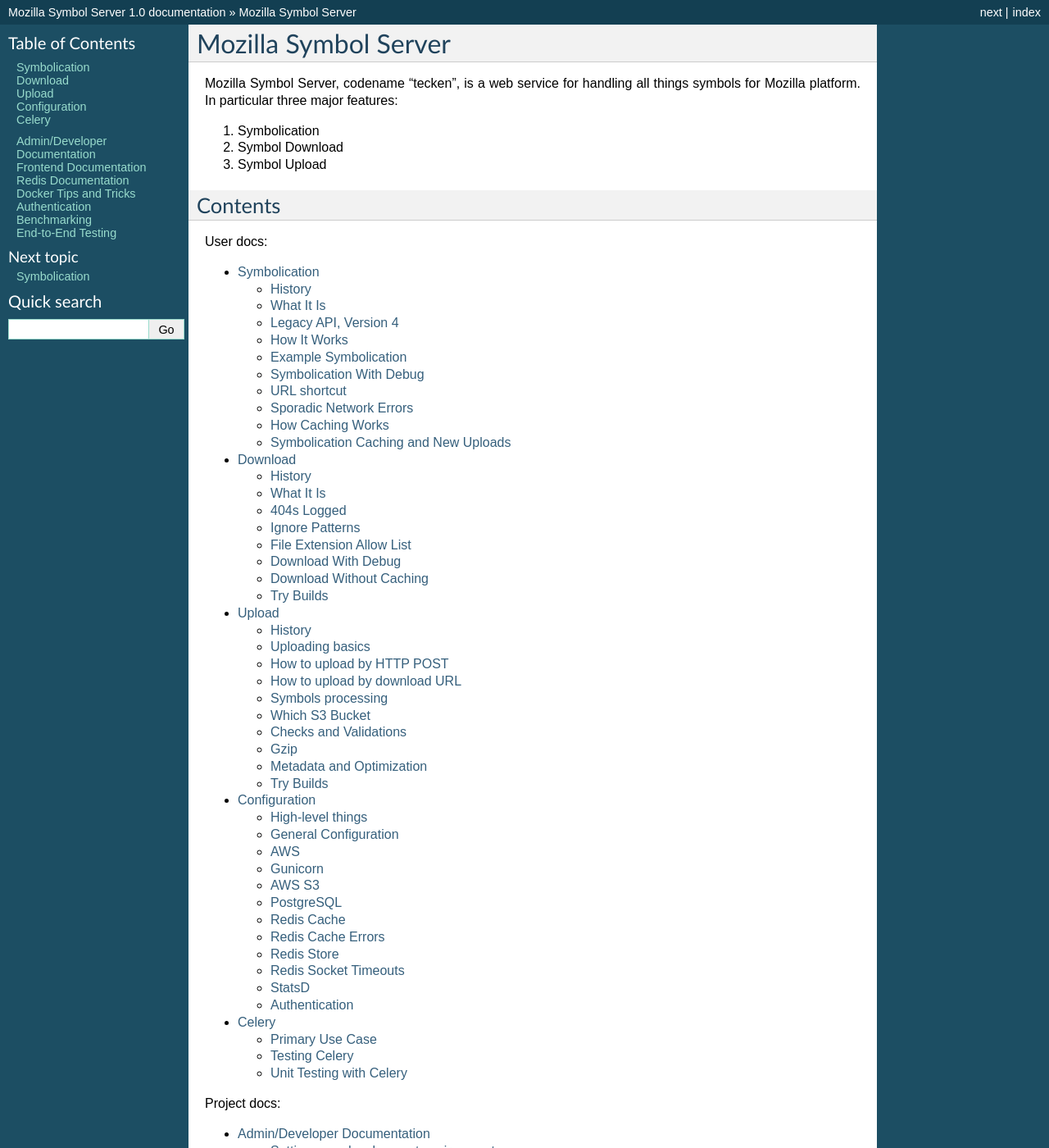
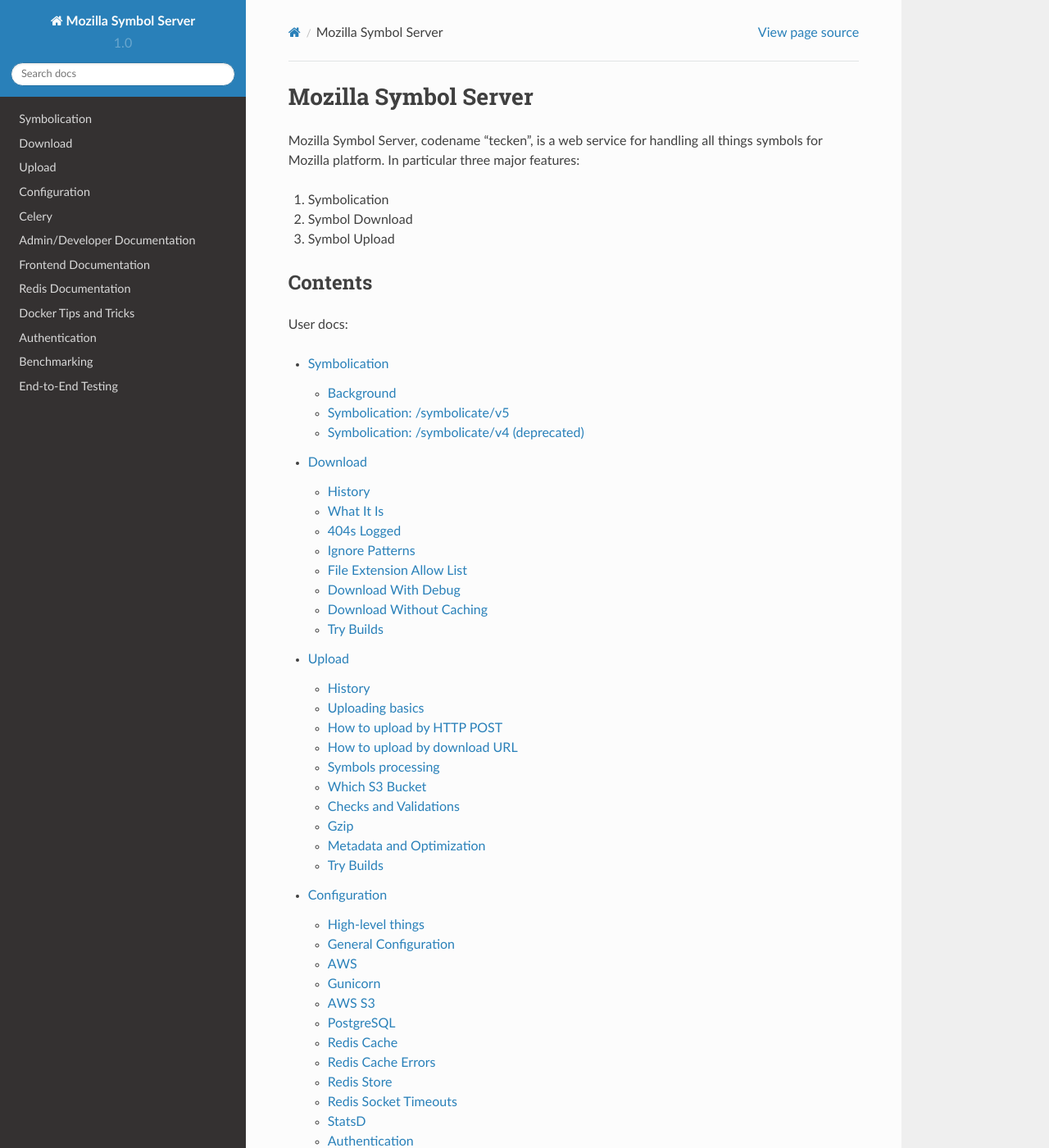
Before and after one commit to mozilla-services/tecken, a Sphinx documentation site: the page built from docs/index.rst, in a window 1280 px wide and 1400 px high. Shown: the whole window at 82% size. Built offline with Sphinx 7.4.7 and the Read the Docs theme 2.0.0, drawn with Linux system fonts in a browser that asks for light colours; part of the change alters nothing that is shown; some of the changed text lies outside the part shown.

Commit message:
bug 1627052: rewrite symbolication API docs
This overhauls the symbolication API docs to make them more
user-focused. It should be easier to read the docs and understand how to
use the API now.

Further, this fixes the docs so they use the sphinx-rtd-theme when
building locally. This is what we use on RTD, so it makes it easier to
edit and author them locally.

```diff
--- a/docs/conf.py
+++ b/docs/conf.py
@@ -26,6 +26,8 @@ sys.path.insert(0, str(BASEDIR))
 
 # -- Custom configuration -------------------------------------------------
 
+import sphinx_rtd_theme
+
 extlinks = {
     "base_url": ("https://symbols.mozilla.org/%s", "https://symbols.mozilla.org")
 }
@@ -40,8 +42,7 @@ extlinks = {
 # ones.
 extensions = [
     "sphinx.ext.extlinks",
-    # 'sphinx.ext.autodoc',
-    # 'everett.sphinx_autoconfig',
+    "sphinxcontrib.httpdomain",
 ]
 
 # Add any paths that contain templates here, relative to this directory.
@@ -122,7 +123,7 @@ todo_include_todos = False
 
 # The theme to use for HTML and HTML Help pages.  See the documentation for
 # a list of builtin themes.
-html_theme = "default"
+html_theme = "sphinx_rtd_theme"
 
 # Theme options are theme-specific and customize the look and feel of a theme
 # further.  For a list of options available for each theme, see the
@@ -131,6 +132,7 @@ html_theme = "default"
 
 # Add any paths that contain custom themes here, relative to this directory.
 # html_theme_path = []
+html_theme_path = [sphinx_rtd_theme.get_html_theme_path()]
 
 # The name for this set of Sphinx documents.
 # "<project> v<release> documentation" by default.
--- a/docs/symbolication.rst
+++ b/docs/symbolication.rst
@@ -2,356 +2,254 @@
 Symbolication
 =============
 
+.. contents::
 
-History
-=======
 
-The original implementation was Vladan Djeric's
-`Snappy-Symbolication-Server`_ which was written in Tornado and was never
-hosted with ops support or monitoring.
-
-This is a re-write of that and baked in as one of multiple features in
-Mozilla Symbol Server.
-
-.. _`Snappy-Symbolication-Server`: https://github.com/vdjeric/Snappy-Symbolication-Server
-
-What It Is
+Background
 ==========
 
-You make a POST request to :base_url:`/symbolicate/v5` with a JSON body.
-That JSON body has to contain certain keys and adhere to a specific format.
-Here is an example:
+Stacks
+------
 
-.. code-block:: json
+The stack is denoted as a list of lists. Each frame in the stack is composed
+of two things:
 
-    {
-        "jobs": [
-            {
-              "memoryMap": [
-                [
-                  "xul.pdb",
-                  "44E4EC8C2F41492B9369D6B9A059577C2"
-                ],
-                [
-                  "wntdll.pdb",
-                  "D74F79EB1F8D4A45ABCD2F476CCABACC2"
-                ]
-              ],
-              "stacks": [
-                [
-                  [0, 11723767],
-                  [1, 65802]
-                ]
-              ]
-            }
-        ]
-    }
+1. the index in the modules list for the module for this frame
+2. the memory offset relative to the base memory address for that module as
+   an integer
+
+For example, ``[1, 65802]`` is the 1-index module in the ``memoryMap`` and
+module offset 65802.
 
 
-As a shortcut, you don't have to have a list ``jobs``. E.g. this works
-the same as the example above:
+Modules
+-------
 
-.. code-block:: json
+Modules are denoted by a debug filename and debug id. Without those, Tecken
+can't find the symbols file for that module.
 
-    {
-      "memoryMap": [
-        [
-          "xul.pdb",
-          "44E4EC8C2F41492B9369D6B9A059577C2"
-        ],
-        [
-          "wntdll.pdb",
-          "D74F79EB1F8D4A45ABCD2F476CCABACC2"
-        ]
-      ],
-      "stacks": [
-        [
-          [0, 11723767],
-          [1, 65802]
-        ]
-      ]
-    }
+Each debug filename/debug id corresponds to a path in the symbols store. The
+full URL comes from taking the base url, appending the debug filename,
+appending the debug id, and then appending the debug filename with a ``.sym``
+extensions.
+
+For example, ``["wntdll.pdb", "D74F79EB1F8D4A45ABCD2F476CCABACC2"]`` becomes
+``https://example.com/v1/wntdll.pdb/D74F79EB1F8D4A45ABCD2F476CCABACC2/wntdll.sym``.
 
 
+Symbolication
+-------------
 
-The ``memoryMap`` is list of symbol filenames and their debug ID. Each 2-D
-tuple corresponds to a path in our S3 symbol store. The full URL comes
-from taking the base URL (e.g. ``https://s3-us-west-2.amazonaws.com/org.mozilla.crash-stats.symbols-public/v1/``)
-plus the first first part (e.g. ``wntdll.pdb``) and then the debug ID
-(e.g. ``D74F79EB1F8D4A45ABCD2F476CCABACC2``) and then lastly the first part
-again but instead of ``.pdb`` it's replaced with ``.sym``.
+Given a set of modules and a set of stacks, symbolication is the act of fetching
+the debug symbols files for the modules, looking up the module offsets, and
+then returning the symbol information.
 
-So, as a full example, ``["wntdll.pdb", "D74F79EB1F8D4A45ABCD2F476CCABACC2"]``
-becomes ``https://s3-us-west-2.amazonaws.com/org.mozilla.crash-stats.symbols-public/v1/wntdll.pdb/D74F79EB1F8D4A45ABCD2F476CCABACC2/wntdll.sym``.
+For eaxmple, given this set of modules::
 
-The ``stacks`` part is a list of lists, also known as "an array of stack traces".
-Each stack trace is a list of "frames". Each frame is a 2-D tuple of
-"module index" and "module offset". That module index is a number that corresponds
-to an item in the ``memoryMap`` (see above). And the module offset is the
-offset of this frame's instruction pointer relative to the base memory
-address of the module in which the code is contained as an integer (in base 16).
+    [ "firefox.pdb", "5F84ACF1D63667F44C4C44205044422E1" ],
+    [ "mozavcodec.pdb", "9A8AF7836EE6141F4C4C44205044422E1" ],
+    [ "Windows.Media.pdb", "01B7C51B62E95FD9C8CD73A45B4446C71" ],
+    [ "xul.pdb", "09F9D7ECF31F60E34C4C44205044422E1" ],
+    ...
 
-So, in the example above, ``[1, 65802]`` means the 1th element (starting with 0)
-in the ``memoryMap`` which in this example is
-``["wntdll.pdb", "D74F79EB1F8D4A45ABCD2F476CCABACC2"]``.
+and this stack::
 
-What you get back is a JSON output that looks like this:
+    [ 3, 6516407 ],
+    [ 3, 12856365 ],
+    [ 3, 12899916 ],
+    [ 3, 13034426 ],
+    ...
 
-.. code-block:: json
+you might end up with something like this::
 
-    {
-      "results": [
-        {
-          "stacks": [
-            [
-              {
-                "frame": 0,
-                "module_offset": "0xb2e3f7",
-                "module": "xul.pdb",
-                "function": "sctp_send_initiate",
-                "function_offset": "0x4ca"
-              },
-              {
-                "frame": 1,
-                "module_offset": "0x1010a",
-                "module": "wntdll.pdb"
-              }
-            ]
-          ],
-          "found_modules": {
-            "wntdll.pdb/D74F79EB1F8D4A45ABCD2F476CCABACC2": false,
-            "xul.pdb/44E4EC8C2F41492B9369D6B9A059577C2": true
-          }
-        }
-      ]
-    }
-
-The ``results`` list's order matches the list of ``jobs`` in the input.
+    0  xul.pdb  mozilla::ConsoleReportCollector::FlushReportsToConsole(unsigned long long, nsIConsoleReportCollector::ReportAction)
+    1  xul.pdb  mozilla::net::HttpBaseChannel::MaybeFlushConsoleReports()",
+    2  xul.pdb  mozilla::net::HttpChannelChild::OnStopRequest(nsresult const&, mozilla::net::ResourceTimingStructArgs const&, mozilla::net::nsHttpHeaderArray const&, nsTArray<mozilla::net::ConsoleReportCollected> const&)
+    3  xul.pdb  std::_Func_impl_no_alloc<`lambda at /builds/worker/checkouts/gecko/netwerk/protocol/http/HttpChannelChild.cpp:1001:11',void>::_Do_call()
+    ...
 
 
-Legacy API, Version 4
-=====================
+Symbolication: /symbolicate/v5
+==============================
 
-Prior to Version 5, was version 4 and the difference are as follows. The
-input could only be exactly 1 job. And the JSON input had to contain
-``"version": 4``.
+.. http:post:: /symbolicate/v5
+   :synopsis: Symbolicates stacks.
 
-The output had less information and it was always the output of exactly 1 job.
-And example output:
+   Symbolicate one or more stacks.
 
-.. code-block:: json
+   Send an HTTP POST request with a JSON payload.
 
-    {
-      "symbolicatedStacks": [
-        [
-          "XREMain::XRE_mainRun() (in xul.pdb)",
-          "KiUserCallbackDispatcher (in wntdll.pdb)"
+   **Example request:**
+
+   .. sourcecode:: http
+
+      POST /symbolicate/v5 HTTP/1.1
+
+      {
+        "jobs": [
+          {
+            "memoryMap": [
+              [
+                "xul.pdb",
+                "44E4EC8C2F41492B9369D6B9A059577C2"
+              ],
+              [
+                "wntdll.pdb",
+                "D74F79EB1F8D4A45ABCD2F476CCABACC2"
+              ]
+            ],
+            "stacks": [
+              [
+                [0, 11723767],
+                [1, 65802]
+              ]
+            ]
+          }
         ]
-      ],
-      "knownModules": [
-        true,
-        true
-      ]
-    }
+      }
 
-The order of the ``symbolicatedStacks`` matches the order of the ``stacks``
-sent in. Each item is a string of the format
-``{function name} in ({module file name})``.
+   **Example response:**
 
-If the symbol can't find found a particular module, then the format becomes
-``{module offset in hex} in ({module file name})``.
+   .. sourcecode:: http
 
-The ``knownModules`` list matches the order of the ``memoryMap`` list.
-For each module and debug ID tuple, this is either ``True`` if the symbol file
-could be found or ``False`` if it couldn't be found or couldn't be downloaded.
+      HTTP/1.1 200 OK
+      Content-Type: application/json
 
-Note! ``knownModules`` makes no distinction if the symbol file failure to download is permanent
-or temporary. The symbolication server attempts to retry failed downloads but
-it uses caching to remember that it failed for a limited amount of time to
-avoid hitting the same failure over and over.
+      {
+        "results": [
+          {
+            "stacks": [
+              [
+                {
+                  "frame": 0,
+                  "module_offset": "0xb2e3f7",
+                  "module": "xul.pdb",
+                  "function": "sctp_send_initiate",
+                  "function_offset": "0x4ca"
+                },
+                {
+                  "frame": 1,
+                  "module_offset": "0x1010a",
+                  "module": "wntdll.pdb"
+                }
+              ]
+            ],
+            "found_modules": {
+              "wntdll.pdb/D74F79EB1F8D4A45ABCD2F476CCABACC2": false,
+              "xul.pdb/44E4EC8C2F41492B9369D6B9A059577C2": true
+            }
+          }
+        ]
+      }
 
-The module offset (e.g. ``65802``) might not correspond to an exact location
-in the module. If no exact location is found, it uses the nearest offset
-rounded down.
+   Here's an example you can copy and paste:
+
+   .. code-block:: shell
+
+       curl -d '{"jobs": [{"stacks":[[[0,11723767],[1, 65802]]],"memoryMap":[["xul.pdb","44E4EC8C2F41492B9369D6B9A059577C2"],["wntdll.pdb","D74F79EB1F8D4A45ABCD2F476CCABACC2"]]}]}' http://localhost:8000/symbolicate/v5
 
 
-How It Works
-============
+   **Tips:**
 
-Each module index and module offset pair is iterated over in each stack.
-The module index is used to load the symbol. Either from cache or from
-the S3 source.
+   1. Try to batch symbolication so a single request contains multiple jobs. That'll
+      reduce the HTTP request/response overhead.
+   2. If you get a non-200 response, wait a bit and try again.
+   3. You should always get back a JSON response. If you don't, treat that like
+      a failure, wait a bit and try again.
+   4. If you're getting a 200 response, but some frames aren't symbolicated,
+      then either Tecken doesn't have debugging symbols for that module or
+      the debugging symbols for that module are malformed.
 
-When it was not available in the cache and had to be downloaded, we parse
-every line of the symbol file and extract all offsets and their function
-names from the lines that start with either ``FUNC{space}`` or ``PUBLIC{space}``.
-Only this mapping is saved in the cache.
+   :<json jobs: array of json objects each specifying a job
+       to symbolicate
 
-Once the symbols have been loaded from that module, we try to look up
-the offset. First we try to look up the exact offset and if that fails
-we sort ALL offsets in that module and find the nearest one, rounded down.
+       :[].memoryMap: array of ``[debug name (str), debug id (str)]`` arrays
 
-If any of the offsets can't be converted to a hex, it gets skipped and
-ignored. For example if you have a frame tuple that looks like this:
-``[0, 1.00000]`` the resulting symbolication of that will simply be
-``["1.00000"]`` as a string.
+       :[].stacks: array of stacks where each stack is an array of
+           ``[module index (int), memory offset (int)]`` arrays
+
+   :>json results: array of result objects--one for every job
+
+       :[].stacks: array of symbolicated stacks where each stack is an array
+           of JSON objects
+
+           :frame (int): frame index
+           :module_offset (str): the module offset in hex
+           :module (str): the module name
+           :function (str): the function name
+           :function_offset (str): the function offset in hex
+
+       :[].found_modules: json object indicating which modules we had symbols
+           for and which ones we didn't
+
+           :<debug_filename>/<debug_id> (str): `true` if we found symbols, `false` if we didn't, and `null` if we
+               didn't need to look up symbols because it's not referenced in the stacks
 
 
-Example Symbolication
-=====================
+   :reqheader Debug: if you add ``Debug: true`` to the headers, then symbolication
+       will also return debug information about cache lookups, how many downloads,
+       timings, and some other things
 
-Here's an example you can copy and paste::
-
-    curl -d '{"jobs": [{"stacks":[[[0,11723767],[1, 65802]]],"memoryMap":[["xul.pdb","44E4EC8C2F41492B9369D6B9A059577C2"],["wntdll.pdb","D74F79EB1F8D4A45ABCD2F476CCABACC2"]]}]}' http://localhost:8000/symbolicate/v5
-
-Note, if you only have a single job you can write it as this too::
-
-    curl -d '{"stacks":[[[0,11723767],[1, 65802]]],"memoryMap":[["xul.pdb","44E4EC8C2F41492B9369D6B9A059577C2"],["wntdll.pdb","D74F79EB1F8D4A45ABCD2F476CCABACC2"]]}' http://localhost:8000/symbolicate/v5
+   :statuscode 200: success symbolicating stacks
+   :statuscode 500: something bad happened--please open up a bug
+   :statuscode 503: problem downloading from symbols stores when symbolicating
+       stacks; wait a bit and try again
 
 
-Symbolication With Debug
-========================
+Symbolication: /symbolicate/v4 (deprecated)
+===========================================
 
-To get more debug information in the response output, you can add a header
-to the request. Simply set header ``Debug`` to something like ``true``.
-For example:
+.. http:post:: /symbolicate/v4
+   :deprecated:
+   :synopsis: Symbolicates stacks.
 
-.. code-block:: shell
+   Symbolicate one or more stacks.
 
-    curl -H 'Debug: true' -d '{"stacks":[[[0,11723767],[1, 65802]]],"memoryMap":[["xul.pdb","44E4EC8C2F41492B9369D6B9A059577C2"],["wntdll.pdb","D74F79EB1F8D4A45ABCD2F476CCABACC2"]],"version":4}' http://localhost:8000/symbolicate/v4
+   Send an HTTP POST request with a JSON payload.
 
-This will return an output that can look like this:
+   **Example request:**
 
-.. code-block:: json
+   .. sourcecode:: http
 
-    {
-        "debug": {
-            "cache_lookups": {
-                "count": 2,
-                "size": 0,
-                "time": 0.006340742111206055
-            },
-            "downloads": {
-                "count": 2,
-                "size": 70490521,
-                "time": 16.34278154373169
-            },
-            "modules": {
-                "count": 2,
-                "stacks_per_module": {
-                    "wntdll.pdb/D74F79EB1F8D4A45ABCD2F476CCABACC2": 1,
-                    "xul.pdb/44E4EC8C2F41492B9369D6B9A059577C2": 1
-                }
-            },
-            "stacks": {
-                "count": 2,
-                "real": 2
-            },
-            "time": 16.75939154624939
-        },
-        "knownModules": [
-            true,
-            true
+      POST /symbolicate/v4 HTTP/1.1
+
+      {
+        "memoryMap": [
+          [
+            "xul.pdb",
+            "44E4EC8C2F41492B9369D6B9A059577C2"
+          ],
+          [
+            "wntdll.pdb",
+            "D74F79EB1F8D4A45ABCD2F476CCABACC2"
+          ]
         ],
-        "symbolicatedStacks": [
-            [
-                "XREMain::XRE_mainRun() (in xul.pdb)",
-                "KiUserCallbackDispatcher (in wntdll.pdb)"
-            ]
-        ]
-    }
-
-The keys inside the ``debug`` block means as follows:
-
-* ``cache_lookups.count`` - how many times it tried to do a query on
-  the LRU cache
-
-* ``cache_lookups.size`` - the total bytes size of data returned by the
-  LRU cache
-
-* ``cache_lookups.time`` - total time it took to make these queries on the
-  LRU cache
-
-* ``downloads.count`` - number of successful downloads of symbols over
-  the network
-
-* ``downloads.size`` - the total bytes size of symbols downloaded
-  when uncompressed
-
-* ``downloads.time`` - total time it took to make these downloads over
-  the network
-
-* ``modules.count`` - number of modules that needed to be looked up
-
-* ``modules.stacks_per_module`` - number of stacks that were referring to
-  each module
-
-* ``stacks.count`` - total number of frames in all stack traces that were
-  symbolicated
-
-* ``stacks.real`` - total number of frames in all stack traces that were
-  symbolicated except those offsets that couldn't be converted to hex.
+        "stacks": [
+          [
+            [0, 11723767],
+            [1, 65802]
+          ]
+        ],
+        "version": 4
+      }
 
 
-URL shortcut
-============
+   **Example response:**
 
-The ideal URL to POST request to is :base_url:`/symbolicate/v4`
-but to support legacy usage when the domain was `symbolapi.mozilla.org`
-you can also do the same POST request to :base_url:`/` too.
+   .. sourcecode:: http
 
+      HTTP/1.1 200 OK
+      Content-Type: application/json
 
-Sporadic Network Errors
-=======================
-
-If, during symbolication, we fail to download a symbol from the S3 store,
-the symbolication fails and a ``503 Service Unavailable`` is returned.
-This only happens if the communication with S3 fails in an **operational
-way** such as failing to connect, SSL errors, or timeouts.
-
-If you, as a client receive this error it means you can try again later
-and it should work then.
-
-If however there are problems with the symbol files downloaded from S3,
-the client will receive a ``200 OK`` modules needed will be reported as
-**not found**. For example, if a certain ``xul.sym`` file is corrupt,
-the symbolication will work but it will say the module can't be found.
-
-How Caching Works
-=================
-
-The S3 symbol storage is vastly bigger than the Symbol Server Symbolication
-can have available at short notice so each symbol is looked up on the fly
-and when looked up once, stored in a `Redis server`_ that is configured to work
-to work as an LRU_ (Least Recently Used) cache.
-
-It means it's capped and it will keep symbols that are frequently used hot.
-When the Redis LRU cache saves an entry, it compares if the total memory used
-is now going to be bigger than the maximum memory amount
-(configured by config or by  the limit of the server it runs on) allowed.
-If so, it figures out which keys were **least recently** used and deletes
-them from Redis. The default configuration for how many it deletes is 5 but
-you can change that in configuration.
-
-The eviction policy of the Redis LRU is ``allkeys-lru``. If the eviction
-policy is not changed to one that evicts, every write would cause an error
-when you try to save new symbols.
-
-.. _LRU: https://en.wikipedia.org/wiki/Cache_replacement_policies#Least_Recently_Used_.28LRU.29
-.. _`Redis server`: https://redis.io/topics/lru-cache
-
-Symbolication Caching and New Uploads
-=====================================
-
-Symbolication relies on using Redis as a LRU cache. Meaning, if the
-symbolication process has to use the Internet (i.e. AWS S3) to
-download a symbol file, it prevents this from "happening again" by storing
-that in the LRU *without* an expiration time. That means that if a new
-symbol upload comes in that replaces an existing symbol file, in S3,
-the LRU cache needs to be informed.
-
-The way it works is that for every single file that is uploaded (the
-individual file, not the ``.zip`` file), its key is sent to the LRU to be
-invalidated. It currently does not replace what gets invalidated. Instead
-that "void" is left untouched until the symbolication process needs it
-and it will then have to re-download it and store it again.
+      {
+        "symbolicatedStacks": [
+          [
+            "XREMain::XRE_mainRun() (in xul.pdb)",
+            "KiUserCallbackDispatcher (in wntdll.pdb)"
+          ]
+        ],
+        "knownModules": [
+          true,
+          true
+        ]
+      }
```
Also changed, not shown: 1 other file.
